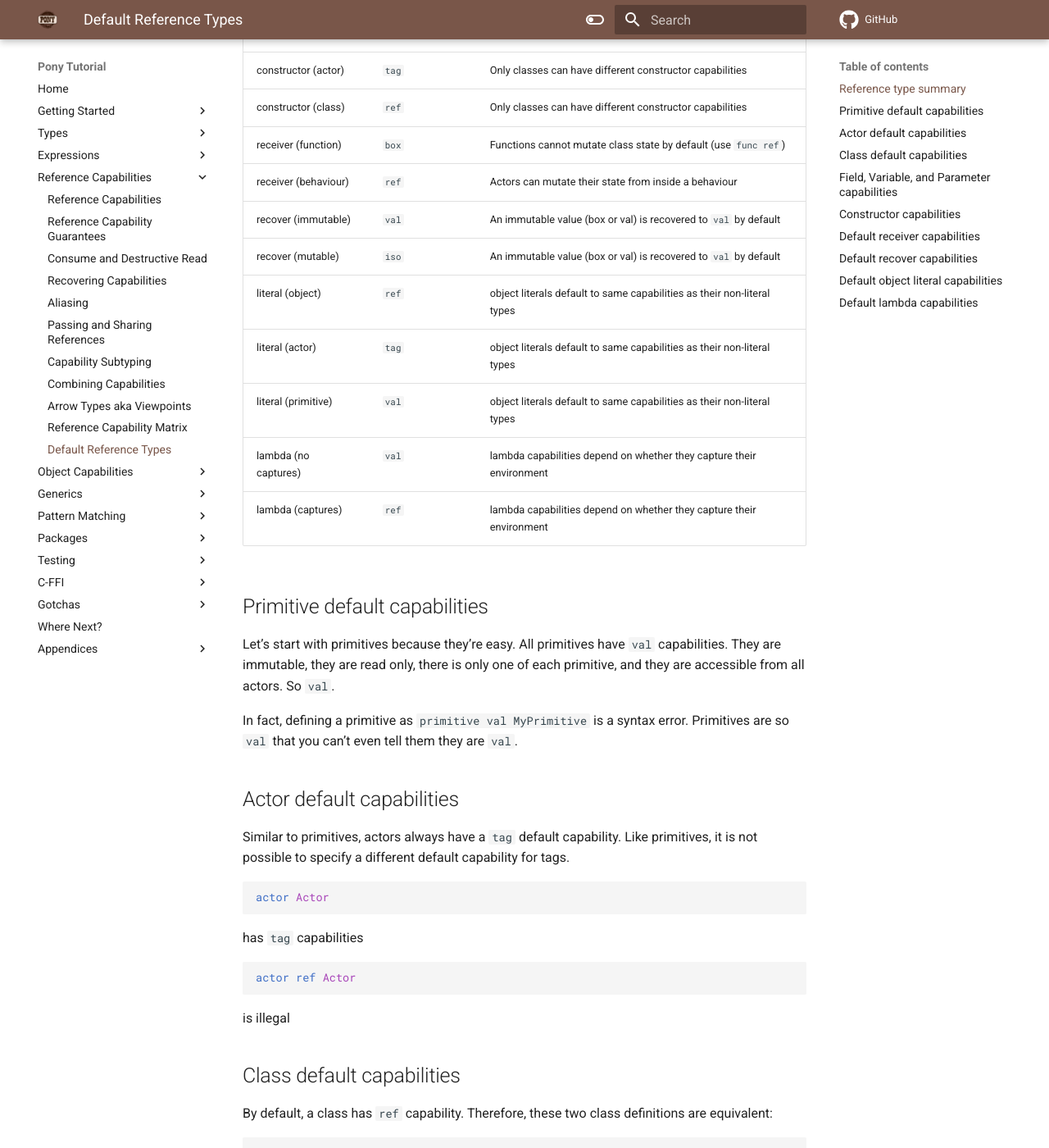
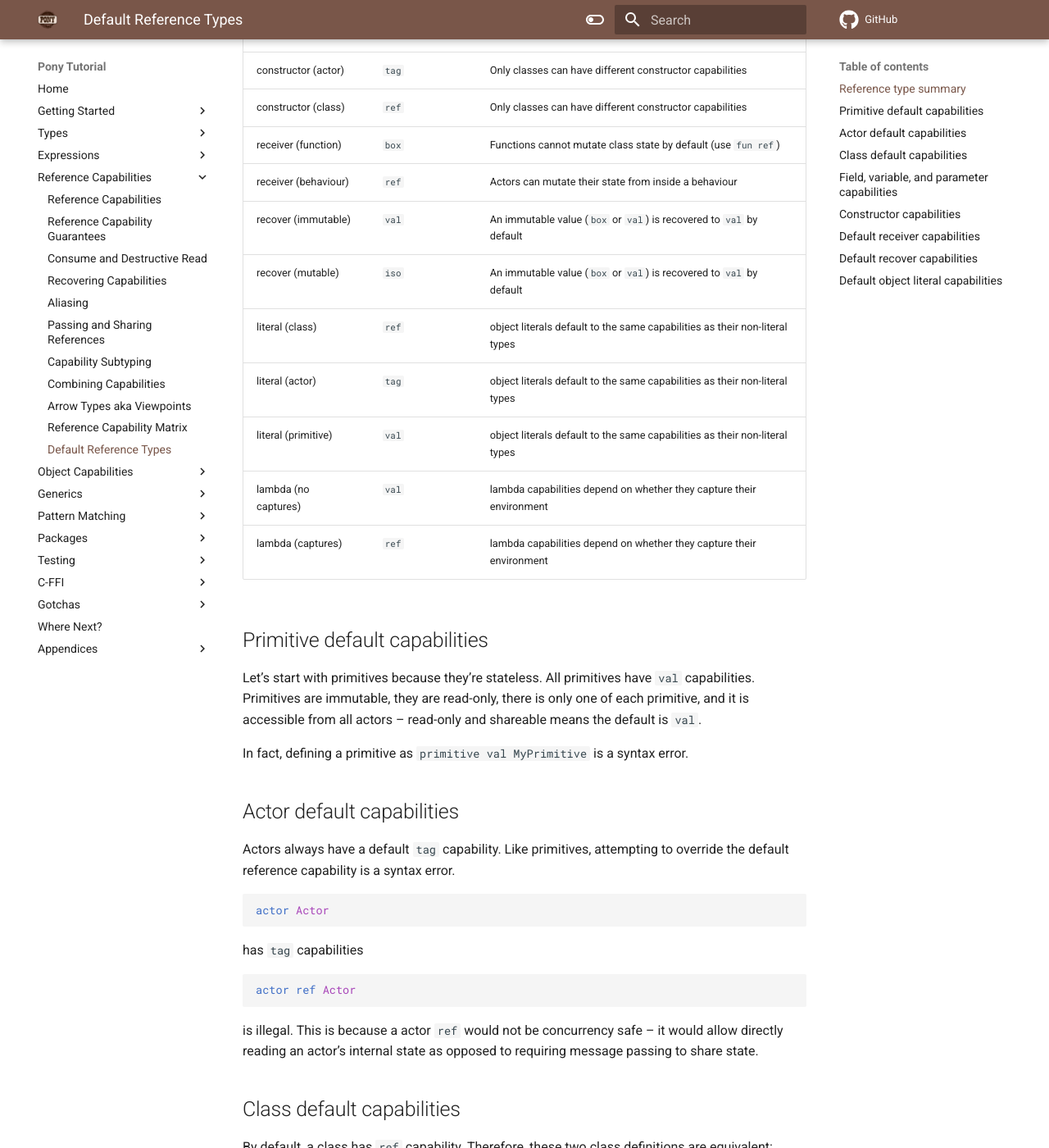
Before and after one commit to ponylang/pony-tutorial, an MkDocs documentation site: the page built from docs/reference-capabilities/default-capabilities.md, in a window 1280 px wide and 1400 px high, scrolled down 875 px. Shown: the whole window at 82% size. Built offline with MkDocs 1.6.1 and Material for MkDocs 9.7.7, drawn with Linux system fonts in a browser that asks for light colours; comment, search, counter and statistics services are not loaded; some of the changed text lies outside the part shown.

Commit message:
Auto-committed CR suggestions
Many great suggestions committed via the
github UI.

I squashed and force pushed to collect them all
in one place.

````diff
--- a/docs/reference-capabilities/default-capabilities.md
+++ b/docs/reference-capabilities/default-capabilities.md
@@ -1,8 +1,8 @@
 # Default Reference Types
 
-We've mentioned throughout this tutorial what the default reference capabilities are for types and classes. However, there's a good chance those defaults passed over your head while you were focused on understanding capabilities themselves.
+We've mentioned throughout this tutorial what the default reference capabilities are for types and classes. However, there's a good chance those defaults added confusion while you were focused on understanding capabilities themselves.
 
-First, there is nothing saying you have to use default capabilities. Especially as you start writing your first Pony programs, you'll probably find it very educational to explicitly specify the capabilities for all your classes, actors, functions, parameters and fields. However, it's not _writing_ code that makes default capabilities confusing; it's _reading_ that code. Hopefully keeping this summary open will help you navigate pony source code until you've become used to the defaults!
+First, there is nothing saying you have to use default capabilities. Especially as you start writing your first Pony programs, you'll probably find it educational to explicitly specify the reference capabilities for all your classes, actors, functions, parameters, and fields. However, it's not _writing_ code that makes default capabilities confusing; it's _reading_ that code. Hopefully keeping this summary open will help you navigate pony source code until you've become used to the defaults!
 
 ## Reference type summary
 
@@ -12,32 +12,32 @@
 | ----------------------- | ------------------ | ----------------------------------------------------------------------- |
 | primitive               | `val`              | Primitives are immutable and can never be anything but `val`            |
 | actor                   | `tag`              | Actors can neither be read nor written and are always `tag`             |
-| class                   | `ref`              | Instances of classes default to ref type if unspecified                 |
+| class                   | `ref`              | Instances of classes default to `ref` if unspecified                 |
 | fields                  | default for type   | Whatever was specified on the _target_ class                            |
 | variables               | default for type   | Whatever was specified on the _target_ class                            |
 | parameter               | default for type   | Whatever was specified on the _target_ class                            |
 | constructor (primitive) | `val`              | Only classes can have different constructor capabilities                |
 | constructor (actor)     | `tag`              | Only classes can have different constructor capabilities                |
 | constructor (class)     | `ref`              | Only classes can have different constructor capabilities                |
-| receiver (function)     | `box`              | Functions cannot mutate class state by default (use `func ref`)         |
+| receiver (function)     | `box`              | Functions cannot mutate class state by default (use `fun ref`)         |
 | receiver (behaviour)    | `ref`              | Actors can mutate their state from inside a behaviour                   |
-| recover (immutable)     | `val`              | An immutable value (box or val) is recovered to `val` by default        |
-| recover (mutable)       | `iso`              | An immutable value (box or val) is recovered to `val` by default        |
-| literal (object)        | `ref`              | object literals default to same capabilities as their non-literal types |
-| literal (actor)         | `tag`              | object literals default to same capabilities as their non-literal types |
-| literal (primitive)     | `val`              | object literals default to same capabilities as their non-literal types |
+| recover (immutable)     | `val`              | An immutable value (`box` or `val`) is recovered to `val` by default        |
+| recover (mutable)       | `iso`              | An immutable value (`box` or `val`) is recovered to `val` by default        |
+| literal (class)        | `ref`              | object literals default to the same capabilities as their non-literal types |
+| literal (actor)         | `tag`              | object literals default to the same capabilities as their non-literal types |
+| literal (primitive)     | `val`              | object literals default to the same capabilities as their non-literal types |
 | lambda (no captures)    | `val`              | lambda capabilities depend on whether they capture their environment    |
 | lambda (captures)       | `ref`              | lambda capabilities depend on whether they capture their environment    |
 
 ## Primitive default capabilities
 
-Let's start with primitives because they're easy. All primitives have `val` capabilities. They are immutable, they are read only, there is only one of each primitive, and they are accessible from all actors. So `val`.
+Let's start with primitives because they're stateless. All primitives have `val` capabilities. Primitives are immutable, they are read-only, there is only one of each primitive, and it is accessible from all actors -- read-only and shareable means the default is `val`.
 
-In fact, defining a primitive as `primitive val MyPrimitive` is a syntax error. Primitives are so `val` that you can't even tell them they are `val`.
+In fact, defining a primitive as `primitive val MyPrimitive` is a syntax error.
 
 ## Actor default capabilities
 
-Similar to primitives, actors always have a `tag` default capability. Like primitives, it is not possible to specify a different default capability for tags.
+Actors always have a default `tag` capability. Like primitives, attempting to override the default reference capability is a syntax error.
 
 ```pony
 actor Actor
@@ -49,7 +49,7 @@
 actor ref Actor
 ```
 
-is illegal
+is illegal. This is because a actor `ref` would not be concurrency safe -- it would allow directly reading an actor's internal state as opposed to requiring message passing to share state.
 
 ## Class default capabilities
 
@@ -80,7 +80,6 @@
 
     be do_thing(s3: String) =>
         None
-
 ```
 
 However `StringBytes` is defined as `class ref`, so all the `StringBytes`' in the following class definition are equivalent to `StringBytes ref`:
@@ -102,9 +101,9 @@
 
 ## Constructor capabilities
 
-Let's start with the easy defaults first: A primitive constructor _always_ returns an object with `val` capabilities, and an actor constructor _always_ returns an object with `tag` capabilities. In fact, it is forbidden to put a capability after `new` when defining a primitive or actor.
+Let's start with the required defaults first: a primitive constructor _always_ returns an object with `val` capabilities, and an actor constructor _always_ returns an object with `tag` capabilities. In fact, it is forbidden to put a capability after `new` when defining a primitive or actor.
 
-Classes are a little more flexible. The capability returned by a `new` constructor default to a `ref` if you are constructing a `class`. This is true regardless of what the default capability for the class is, but you have the option to specify a different capability by explicitly typing the constructor as e.g `new var create` or `new iso create_iso`.
+Classes are more flexible. The capability returned by a constructor defaults to `ref` if you are constructing a `class`. This is true regardless of what the default capability for the class is, but you have the option to specify a different capability by explicitly typing the constructor (e.g.,  `new iso create_iso`).
 
 Consider the following class:
 
@@ -119,7 +118,7 @@
         foo = foo'
 ```
 
-This class has two constructors. The first one, `create_ref` returns a `MyClass` with `ref` capabilities because `ref` is always default for class constructors. The second one `create_val` explicitly returns a `MyClass` with `val` capabilities.
+This class has two constructors. The first one, `create_ref` returns a `MyClass` with `ref` capability because `ref` is always default for class constructors. The second one `create_val` explicitly returns a `MyClass` with `val` capability.
 
 _Tip_: Instead of using the default `ref` type for constructors, consider using `iso`. Recall that constructors, like `consume` return their values as an ephemeral type. That means that a constructor typed as `new iso` actually returns a `iso^`. And `iso^` has the terrific property of being convertible to any other type! Consider:
 
@@ -157,7 +156,7 @@
 
 ## Default receiver capabilities
 
-Recall that when you call a function or behaviour, it always implicitly gets a reference to the `this` object.
+Recall that when you call a function or behaviour, it always implicitly gets a reference to itself in the form of `this`.
 
 The default receiver capability for a function is `box`, as shown in `get_foo` below:
 
@@ -195,7 +194,7 @@
 end
 ```
 
-has `ref` capabilities (it is an object of an anonymous class).
+has `ref` capabilities as it is an anonymous class due to having functions, no behaviors, and maintaining internal state.
 
 ```pony
 let myActor = object
@@ -203,19 +202,18 @@
 end
 ```
 
-has tag capabilities.
+has `tag` capabilities as it is an anonymous actor due to defining at least one behavior.
 
 ```pony
 let myPrimitive = object
-fun apply() => None
+    fun apply() => None
 end
-```
 
-has `val` capabilities.
+has `val` capabilities as it is an anonymous primitive due to having functions, no behaviors, and no internal state.
 
 ## Default lambda capabilities
 
-Recall that a lambda creates an object literal with an `apply` function. That underlying object has `ref` capabilities if it captures any variables. If it does not capture variables, it defaults to `val` capabilities.
+Recall that a lambda creates an object literal with an `apply` function. That underlying object has `ref` capability if it captures any variables. If it does not capture variables, it defaults to `val` capability.
 
 ```pony
 var myLambdaVal = {(s: String): String => "my Lambda" + s}
@@ -224,10 +222,10 @@
 
 `myLambdaVal` has `val` capabilities because it doesn't capture anything. `myLambdaRef` defaults to `ref` capabilities because it captures `myLambdaVal`.
 
-You can specify different capabilities after the lambda:
+You can specify a different capability after the lambda:
 
 ```pony
 var myOtherLambdaRef = {(): String => "hello"} ref
 ```
 
-is a `ref` even though with no captures it would have defaulted to `val` capabilities.
+is a `ref` even though with no captures it would have defaulted to `val` capability.
````
Also changed, not shown: other parts of docs/reference-capabilities/default-capabilities.md (+6 -6 lines).
